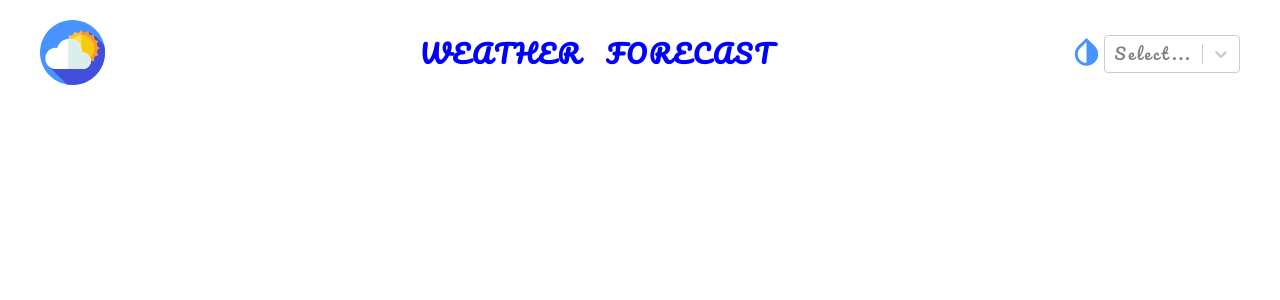
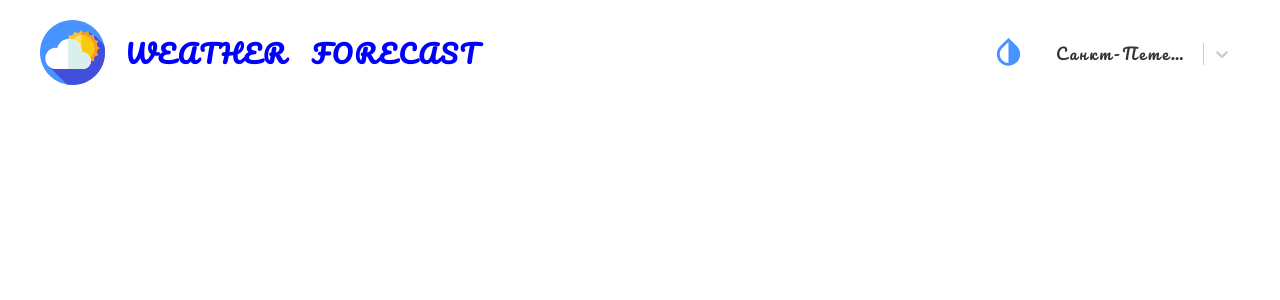
Before and after one commit to YZDmitriy/Weather-forecast-TypeScript-, a React (Create React App) app: page / in a window 1280 px wide. Shown: the top 300 px of the page. Built offline with nearby package versions, Linux system fonts and the light colour scheme; the HTML template or start-up script is replaced by a standard one.

Commit message:
done header

```diff
--- a/src/shared/Header/Header.module.scss
+++ b/src/shared/Header/Header.module.scss
@@ -11,7 +11,7 @@
   align-items: center;
 }
 
-
+.change_theme,
 .logo {
   margin-right: 20px;
   cursor: pointer;
--- a/src/shared/Header/Header.tsx
+++ b/src/shared/Header/Header.tsx
@@ -14,17 +14,41 @@ function Header(props: Props) {
     { value: 'city-3', label: 'Новгород' },
   ];
 
+  const colourStyles = {
+    control: (styles: any) => ({
+      ...styles,
+      // backgroundColor:
+      //   theme.theme === Theme.DARK ? '#4F4F4F' : 'rgba(71, 147, 255, 0.2)',
+      width: '194px',
+      height: '37px',
+      border: 'none',
+      borderRadius: '10px',
+      zIndex: 100,
+    }),
+    // singleValue: (styles: any) => ({
+    //   ...styles,
+    //   color: theme.theme === Theme.DARK ? '#fff' : '#000',
+    // }),
+  };
+
+  // function changeTheme() {
+  //   theme.changeTheme(theme.theme === Theme.LIGHT ? Theme.DARK : Theme.LIGHT);
+  // }
+
   return (
     <header className={s.header}>
       <div className={s.wrapper}>
         <div className={s.logo}><GlobalSvgSelector id='header-logo' /></div>
+      <div className={s.title}>Weather forecast</div>
       </div>
-      <div className={s.title}>Weather forecast</div>
       <div className={s.wrapper}>
         <div className={s.change_theme} >
           <GlobalSvgSelector id="change-theme" />
         </div>
-          <Select options={options}/>
+          <Select
+          styles={colourStyles}
+          options={options}
+          defaultValue={options[0]}/>
       </div>
     </header>
   );
```
